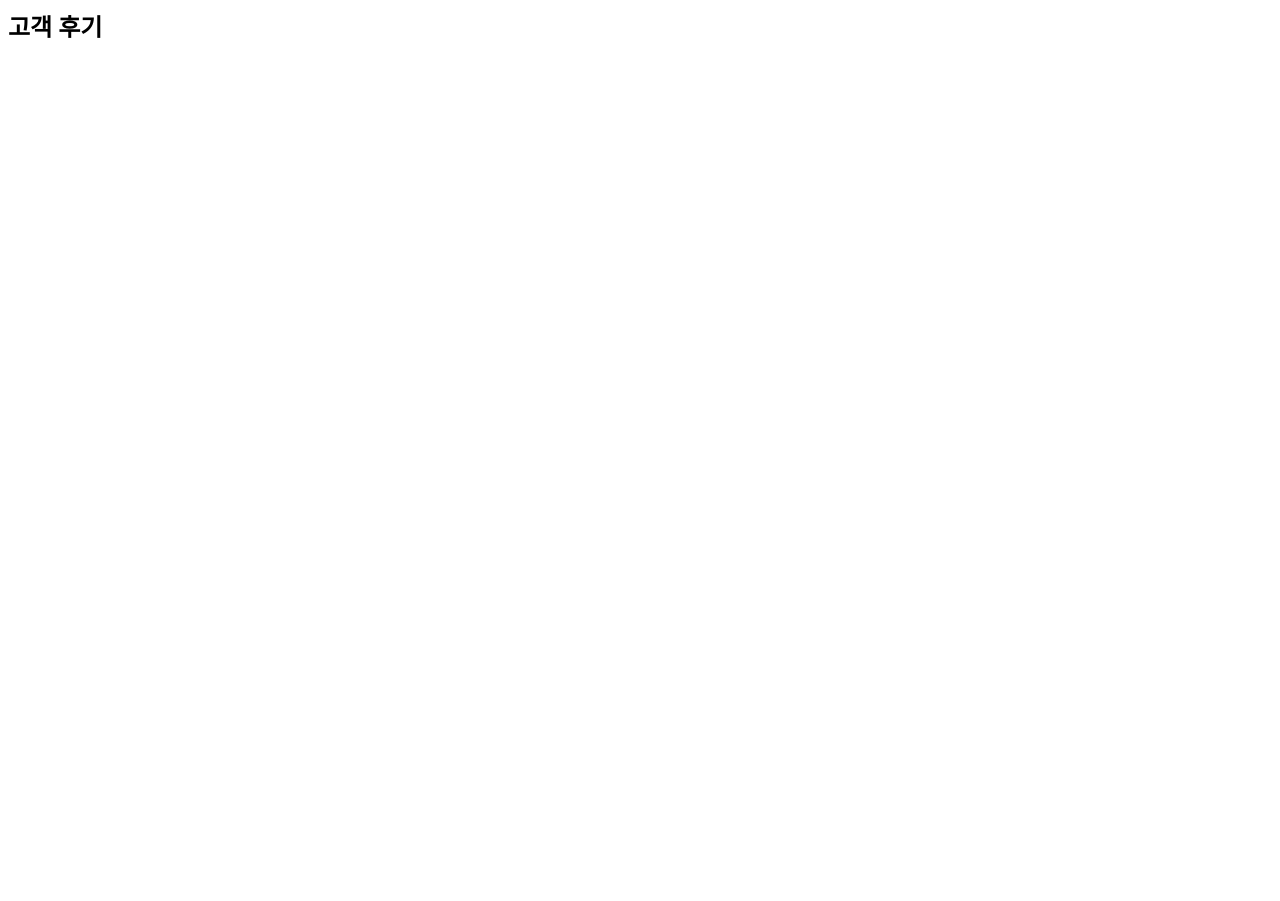
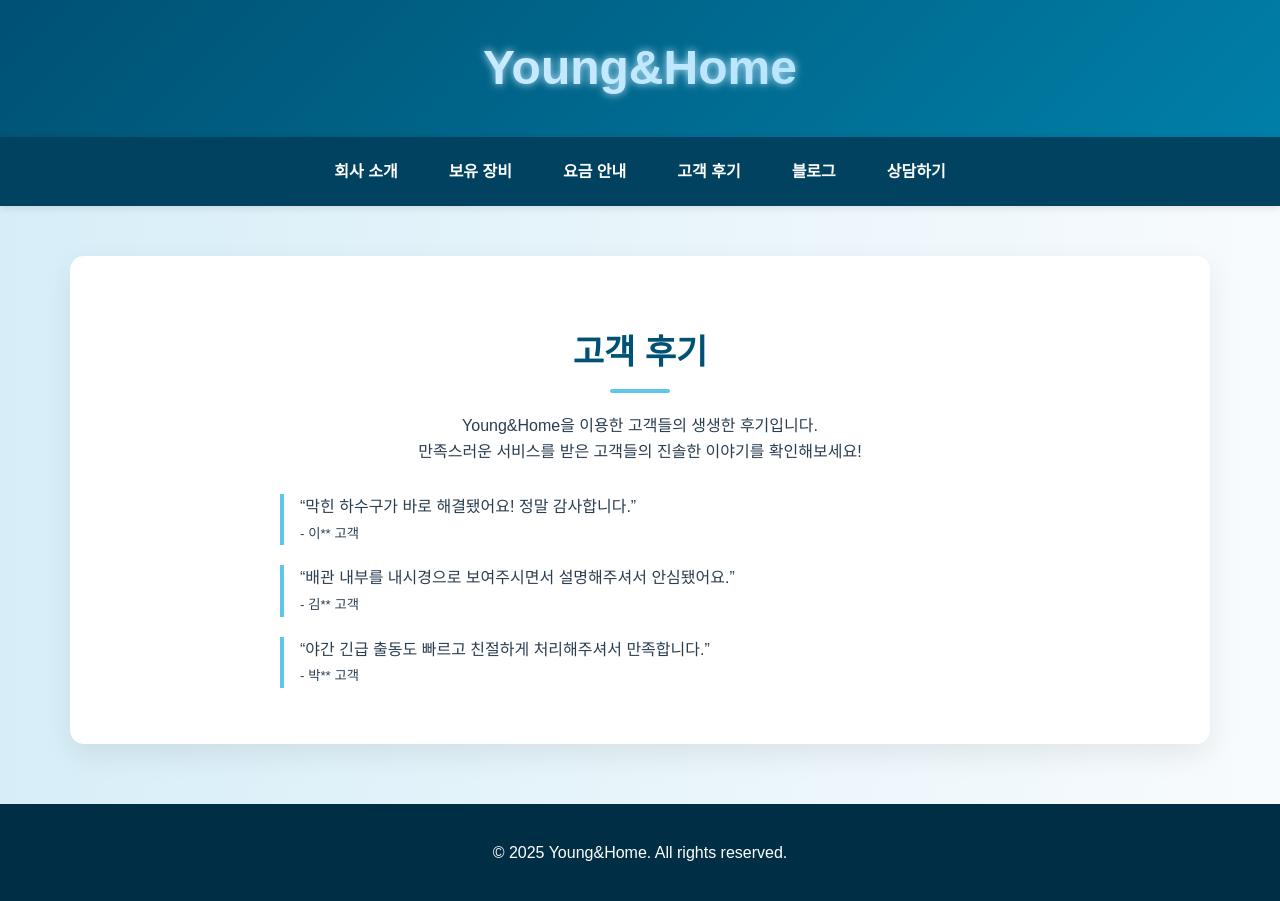
Before and after one commit to Koyoungju810/Young-Home3.github.io, a plain HTML site: page reviews.html in a window 1280 px wide. Before the commit the page ends 800 px from the top, so only its background shows below. Drawn offline with Linux system fonts and the light colour scheme.

Commit message:
Update reviews.html

```diff
--- a/reviews.html
+++ b/reviews.html
@@ -1 +1,45 @@
-<html><head><title>Reviews</title></head><body><h2>고객 후기</h2></body></html>
+<!DOCTYPE html>
+<html lang="ko">
+<head>
+  <meta charset="UTF-8" />
+  <meta name="viewport" content="width=device-width, initial-scale=1.0"/>
+  <title>Young&Home - 고객 후기</title>
+  <link rel="stylesheet" href="style.css" />
+</head>
+<body>
+  <header>
+    <div class="logo">Young&Home</div>
+  </header>
+  <nav>
+    <a href="index.html">회사 소개</a>
+    <a href="equipment.html">보유 장비</a>
+    <a href="pricing.html">요금 안내</a>
+    <a href="reviews.html">고객 후기</a>
+    <a href="blog.html">블로그</a>
+    <a href="contact.html">상담하기</a>
+  </nav>
+
+  <section class="section active">
+    <h2>고객 후기</h2>
+    <p style="text-align: center; max-width: 800px; margin: 0 auto 30px;">
+      Young&Home을 이용한 고객들의 생생한 후기입니다.<br>
+      만족스러운 서비스를 받은 고객들의 진솔한 이야기를 확인해보세요!
+    </p>
+    <div style="max-width: 800px; margin: 0 auto;">
+      <blockquote style="border-left: 4px solid #5ec6e8; padding-left: 16px; margin-bottom: 20px;">
+        “막힌 하수구가 바로 해결됐어요! 정말 감사합니다.”<br><small>- 이** 고객</small>
+      </blockquote>
+      <blockquote style="border-left: 4px solid #5ec6e8; padding-left: 16px; margin-bottom: 20px;">
+        “배관 내부를 내시경으로 보여주시면서 설명해주셔서 안심됐어요.”<br><small>- 김** 고객</small>
+      </blockquote>
+      <blockquote style="border-left: 4px solid #5ec6e8; padding-left: 16px;">
+        “야간 긴급 출동도 빠르고 친절하게 처리해주셔서 만족합니다.”<br><small>- 박** 고객</small>
+      </blockquote>
+    </div>
+  </section>
+
+  <footer>
+    <p>&copy; 2025 Young&Home. All rights reserved.</p>
+  </footer>
+</body>
+</html>
```
